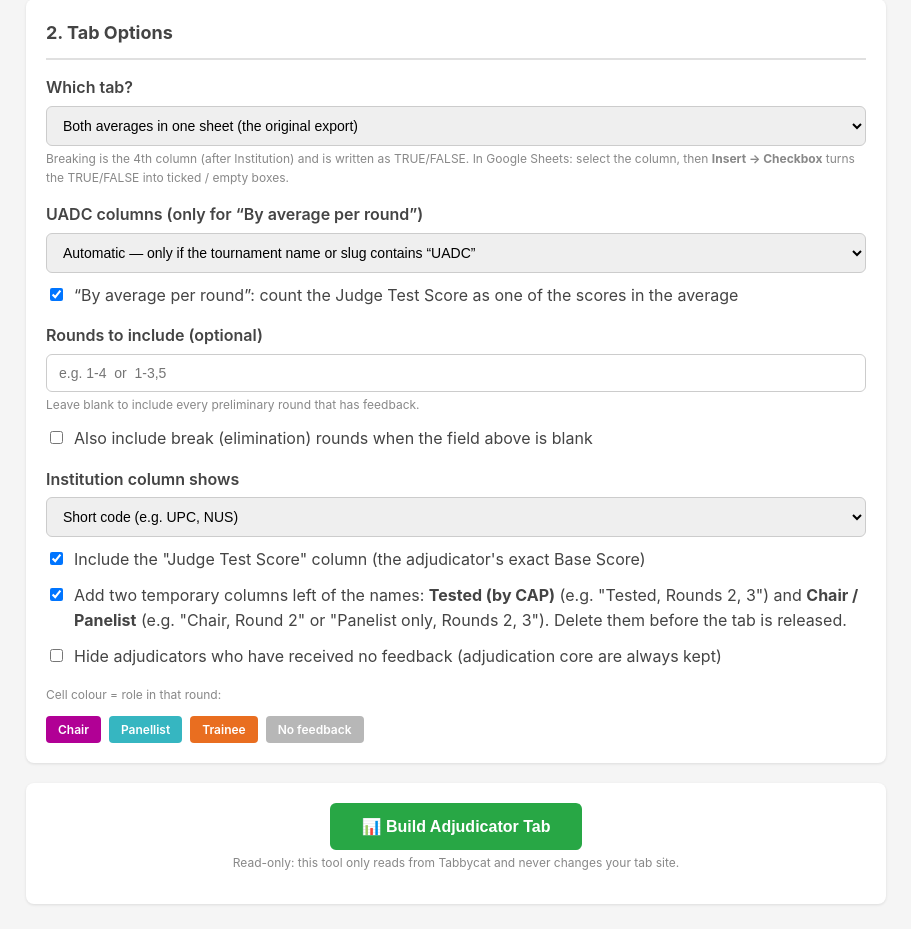
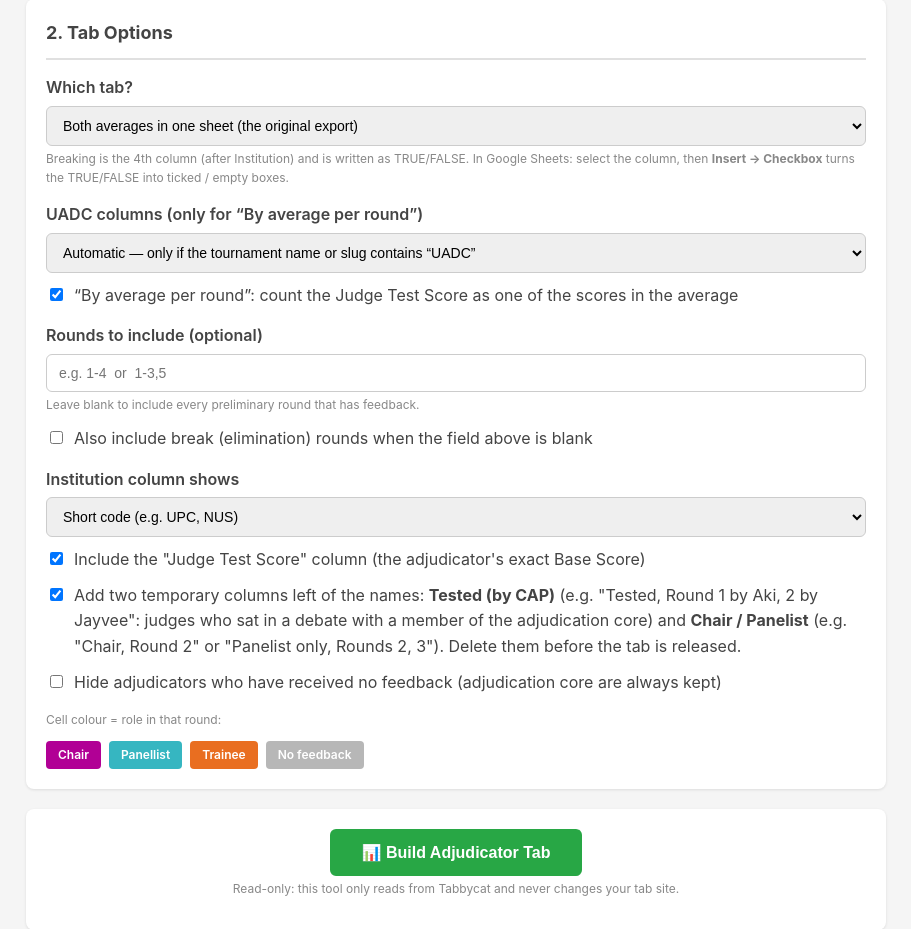
Before and after one commit to rudimentary883/exporterv2, a Flask app: page / in a window 1280 px wide. Shown: the part 612-1541 px from the top of the page, without its empty margins (184-1095 px from the left). Before the commit the page ends 1518 px from the top, so only its background shows below. Run offline with Flask 3, Linux system fonts and the light colour scheme.

Commit message:
Update temporary columns description in index.html

```diff
--- a/templates/index.html
+++ b/templates/index.html
@@ -215,7 +215,7 @@
 
             <label class="check">
                 <input type="checkbox" name="temp_columns" checked>
-                <span>Add two temporary columns left of the names: <strong>Tested (by CAP)</strong> (e.g. "Tested, Rounds 2, 3") and <strong>Chair / Panelist</strong> (e.g. "Chair, Round 2" or "Panelist only, Rounds 2, 3"). Delete them before the tab is released.</span>
+                <span>Add two temporary columns left of the names: <strong>Tested (by CAP)</strong> (e.g. "Tested, Round 1 by Aki, 2 by Jayvee": judges who sat in a debate with a member of the adjudication core) and <strong>Chair / Panelist</strong> (e.g. "Chair, Round 2" or "Panelist only, Rounds 2, 3"). Delete them before the tab is released.</span>
             </label>
 
             <label class="check">
```
